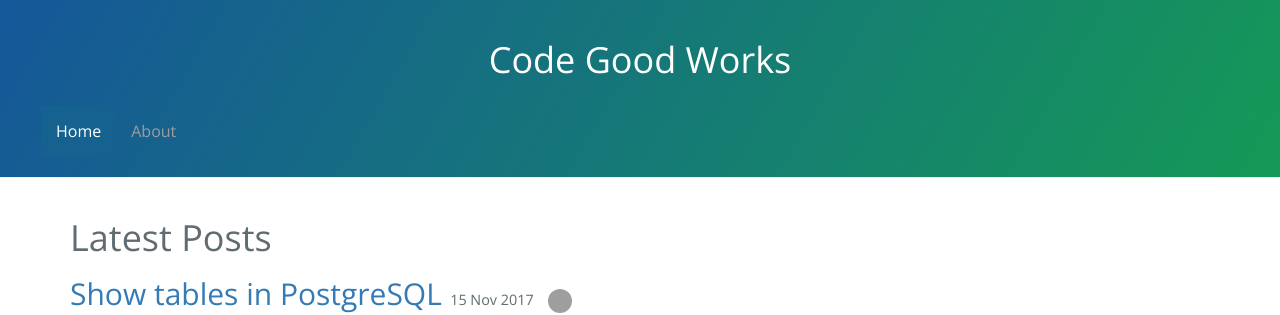
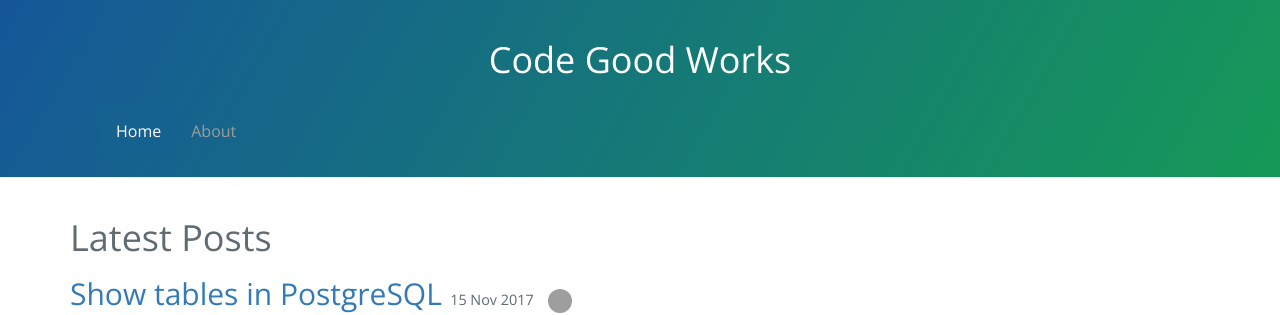
Before and after one commit to yucigou/codegoodworks, a Jekyll site: the page built from index.md, in a window 1280 px wide. Shown: the top 315 px of the page. Built offline with Jekyll 4.4.1, drawn with Linux system fonts in a browser that asks for light colours; nearby versions of some CDN libraries; grey boxes are pictures that could not be loaded.

Commit message:
Adjust style

```diff
--- a/_includes/menu.html
+++ b/_includes/menu.html
@@ -1,4 +1,4 @@
-<nav class="navbar navbar-inverse">
+<nav class="navbar navbar-inverse container">
   <div class="container-fluid">
     <div class="navbar-header">
       <button type="button" class="navbar-toggle" data-toggle="collapse" data-target="#myNavbar">
```
